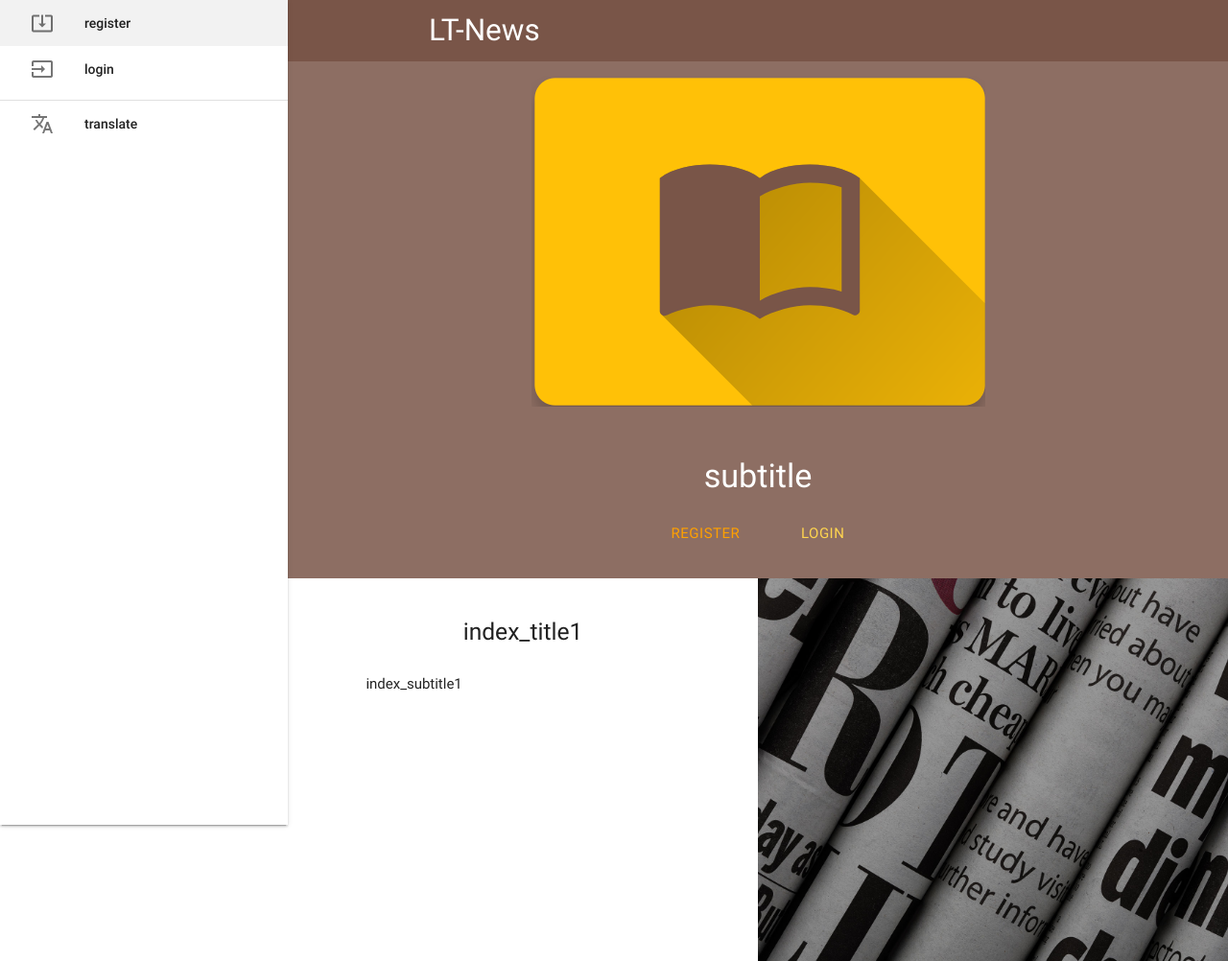
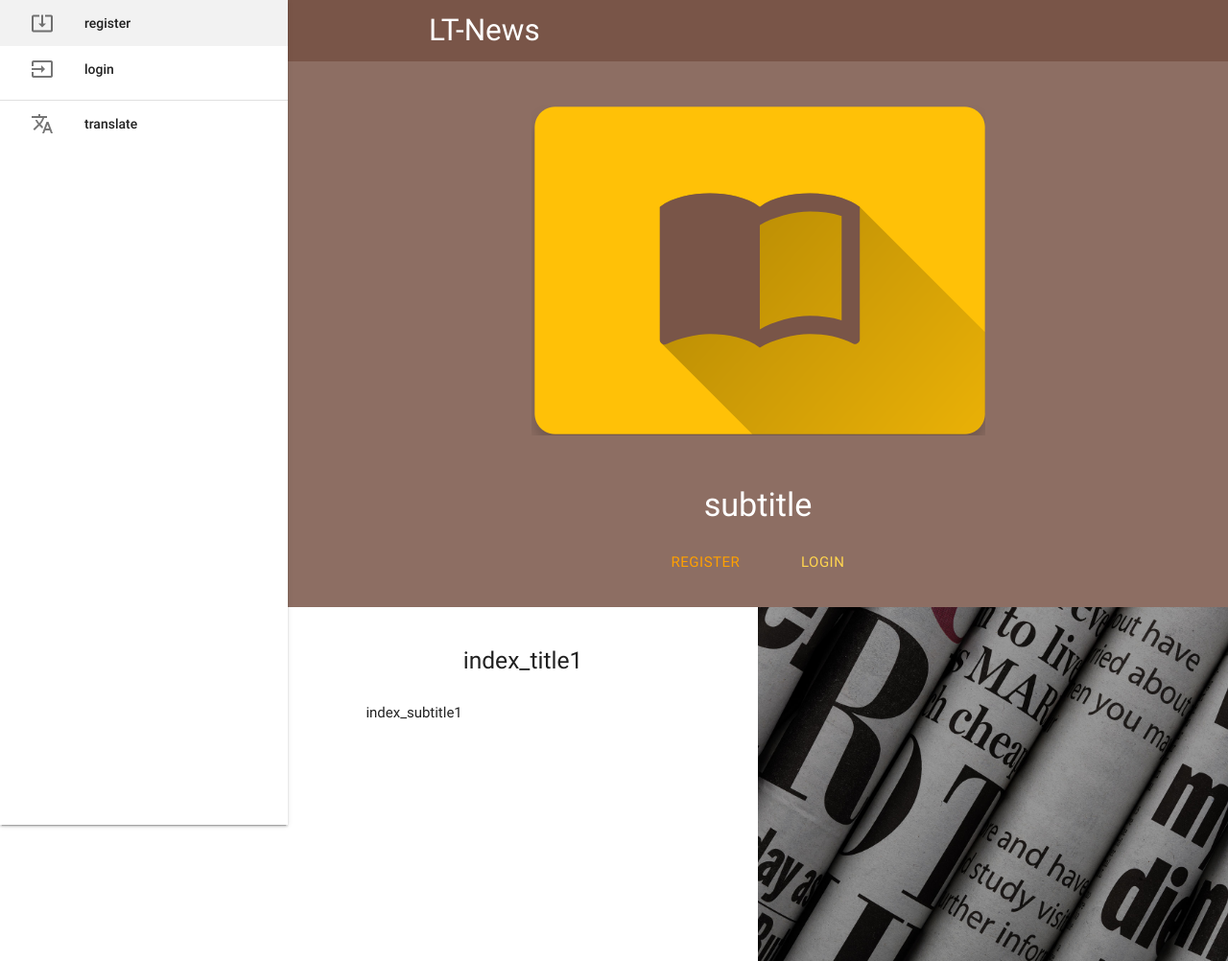
Before and after one commit to andjimrio/LTN, a Django app: page / in a window 1280 px wide. Shown: the top 1002 px of the page at 96% size. Run offline with Django 3.2, Linux system fonts and the light colour scheme; some libraries are stand-ins or nearby versions.

Commit message:
index retocado

```diff
--- a/templates/index.html
+++ b/templates/index.html
@@ -9,6 +9,7 @@
 {% block contenido %}
     <div class="row intro valign-wrapper {{ color_primary }} lighten-1 no-margin">
         <div class="container white-text row">
+            <div class="section"></div>
             <div class="section">
                 <img class="responsive-img" src="{% static 'img/icon.png' %}">
             </div>
```
